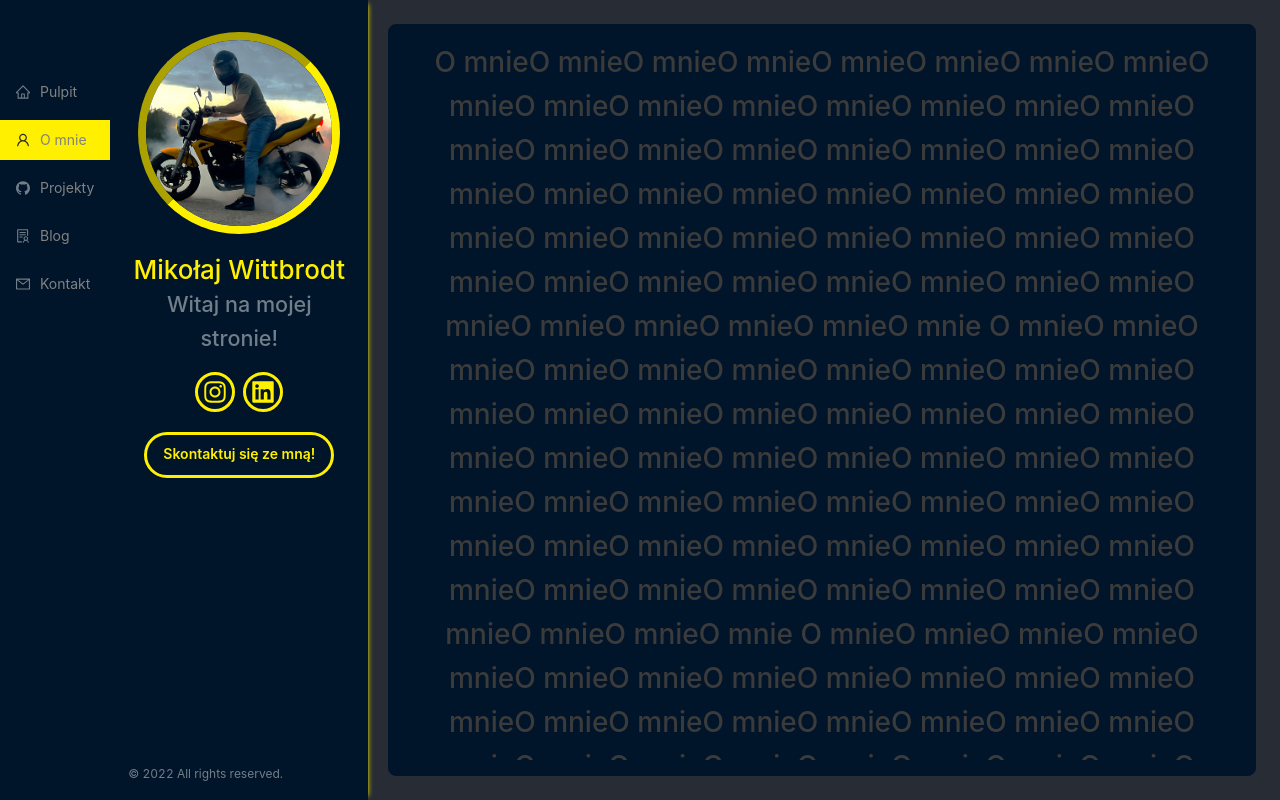
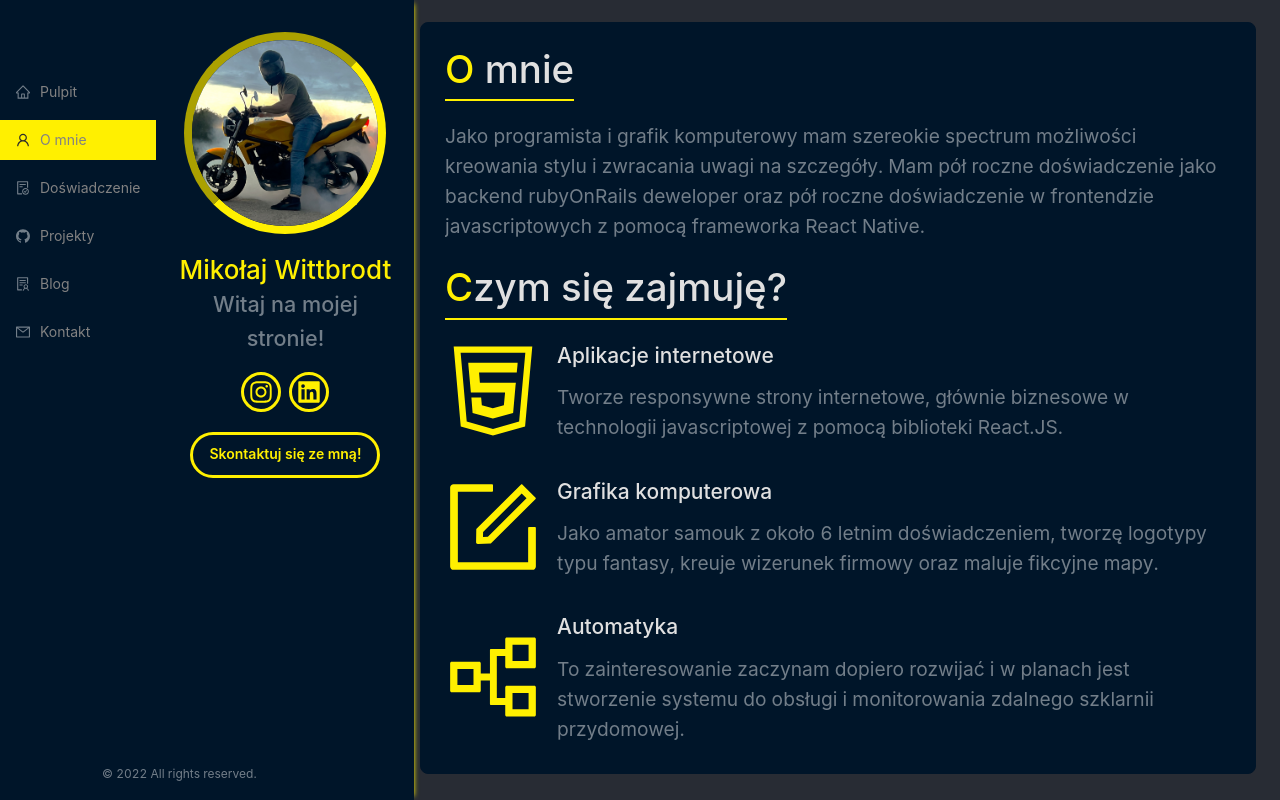
Before and after one commit to ChillyHoney/personal-page, a React (Create React App) app: page /about in a window 1280 px wide. Built offline with nearby package versions, Linux system fonts and the light colour scheme.

Commit message:
Aboutme done

```diff
--- a/src/App.less
+++ b/src/App.less
@@ -1,16 +1,10 @@
 @import '~antd/dist/antd.less';
 .App {
-  text-align: center;
   background-color: #282c34;
   min-height: 100vh;
   display: flex;
   flex-direction: row;
-  align-items: center;
   font-size: calc(10px + 2vmin);
-}
-
-a {
-  color: #000;
 }
 
 ::-webkit-scrollbar {
@@ -20,6 +14,7 @@
 ::-webkit-scrollbar-track {
   box-shadow: inset 0 0 2px #fff000;
   border-radius: 10px;
+  margin-bottom: 16px;
 }
 
 ::-webkit-scrollbar-thumb {
--- a/src/components/MainCard.tsx
+++ b/src/components/MainCard.tsx
@@ -1,17 +1,23 @@
 import { Card } from 'antd';
-import React from 'react';
+import React, { useEffect } from 'react';
 import styled from 'styled-components';
 import { device } from '../misc/styledBreakpoints';
 import AboutMe from '../pages/AboutMe';
 import Dashboard from '../pages/Dashboard';
 import { Route, Routes } from 'react-router-dom';
+import Experience from '../pages/Experience';
 
 const MainCard = () => {
+  useEffect(() => {
+    document.title = 'Mikolaj Wittbrodt';
+  }, []);
+
   return (
     <Wrapper>
       <Routes>
         <Route path='/' element={<Dashboard />} />
         <Route path='/about' element={<AboutMe />} />
+        <Route path='/experience' element={<Experience />} />
       </Routes>
     </Wrapper>
   );
@@ -22,25 +28,21 @@
 const Wrapper = styled(Card)`
   background-color: #001529;
   border-color: #001529;
-  display: flex;
-  align-items: center;
-  justify-content: center;
   color: #727e89;
   border-radius: 8px;
-  margin-left: 0;
-  margin-right: 0;
   position: fixed;
   left: 0;
   right: 0;
   height: 100%;
 
   @media ${device.tablet} {
+    margin-top: 22px;
     margin-left: 24px;
     margin-right: 24px;
     height: 94%;
   }
 
   @media ${device.laptop} {
-    left: 364px;
+    left: 396px;
   }
 `;
--- a/src/components/SideBox.tsx
+++ b/src/components/SideBox.tsx
@@ -1,10 +1,9 @@
 import { InstagramOutlined, LinkedinFilled } from '@ant-design/icons';
 import { Button } from 'antd';
 import styled from 'styled-components';
-import { device } from '../misc/styledBreakpoints';
 import MenuAvatar from './MenuAvatar';
 
-const SideBox: React.FC = () => {
+const SideBox = () => {
   const Buttons = [
     {
       icon: <InstagramIcon />,
@@ -17,7 +16,7 @@
   ];
 
   return (
-    <StyledDiv>
+    <Wrapper>
       <MenuAvatar size={202} />
       <FullName>Mikołaj Wittbrodt</FullName>
       <Title>Witaj na mojej stronie!</Title>
@@ -39,15 +38,17 @@
         Skontaktuj się ze mną!
       </ContactButton>
       <Footer>© 2022 All rights reserved.</Footer>
-    </StyledDiv>
+    </Wrapper>
   );
 };
 
 export default SideBox;
 
-const StyledDiv = styled.div`
+const Wrapper = styled.div`
+  display: flex;
+  flex-direction: column;
+  align-items: center;
   background-color: #001529;
-  flex-direction: column;
   padding: 32px 18px 32px 18px;
   box-shadow: 4px 0 5px -4px #fff000;
 `;
@@ -63,6 +64,7 @@
   margin: 16px;
   border-width: 3px;
   font-weight: 600;
+
   :hover {
     transform: scale(1.1, 1.1);
   }
@@ -70,11 +72,13 @@
 const FullName = styled.h4`
   color: #fff000;
   margin-top: 16px;
+  text-align: center;
 `;
 const Title = styled.h5`
   color: #727e89;
   margin-top: -16px;
   margin-bottom: 12px;
+  text-align: center;
 `;
 const Footer = styled.span`
   color: #727e89;
@@ -82,9 +86,9 @@
   position: fixed;
   flex-direction: row;
   bottom: 0;
+  left: 102px;
   margin-bottom: 16px;
   font-size: 12px;
-  width: 100%;
 `;
 const SocialButton = styled(Button)`
   margin: 4px;
--- a/src/components/SideNav.tsx
+++ b/src/components/SideNav.tsx
@@ -5,6 +5,7 @@
   MailOutlined,
   SolutionOutlined,
   MenuOutlined,
+  FileDoneOutlined,
 } from '@ant-design/icons';
 import { MenuProps } from 'antd';
 import { Button, Menu } from 'antd';
@@ -36,35 +37,42 @@
 const items: MenuItem[] = [
   getItem(
     <Link style={{ color: '#828282' }} to='/'>
-      Pulpit{' '}
+      Pulpit
     </Link>,
     '/',
     <HomeOutlined />
   ),
   getItem(
     <Link style={{ color: '#828282' }} to='/about'>
-      O mnie{' '}
+      O mnie
     </Link>,
     '/about',
     <UserOutlined />
   ),
   getItem(
+    <Link style={{ color: '#828282' }} to='/experience'>
+      Doświadczenie
+    </Link>,
+    '/experience',
+    <FileDoneOutlined />
+  ),
+  getItem(
     <Link style={{ color: '#828282' }} to='/projects'>
-      Projekty{' '}
+      Projekty
     </Link>,
     '/projects',
     <GithubOutlined />
   ),
   getItem(
     <Link style={{ color: '#828282' }} to='/blog'>
-      Blog{' '}
+      Blog
     </Link>,
     '/blog',
     <SolutionOutlined />
   ),
   getItem(
     <Link style={{ color: '#828282' }} to='/contact'>
-      Kontakt{' '}
+      Kontakt
     </Link>,
     '/contact',
     <MailOutlined />
@@ -73,8 +81,7 @@
 
 function SideNav() {
   const [active, setActive] = useState<boolean>(false);
-  const [itemName, setItemName] = useState('Select User Name');
-  const { height, width } = useWindowDimensions();
+  const { width } = useWindowDimensions();
 
   const handleMenuItemClick = () => {
     if (width < 1024) setActive(!active);
--- a/src/pages/AboutMe.tsx
+++ b/src/pages/AboutMe.tsx
@@ -1,37 +1,59 @@
+import {
+  FormOutlined,
+  Html5Outlined,
+  PartitionOutlined,
+} from '@ant-design/icons';
 import styled from 'styled-components';
+import { device } from '../misc/styledBreakpoints';
 
 const AboutMe = () => {
   return (
     <Wrapper>
-      <div>
-        <h1>
-          O mnieO mnieO mnieO mnieO mnieO mnieO mnieO mnieO mnieO mnieO mnieO
-          mnieO mnieO mnieO mnieO mnieO mnieO mnieO mnieO mnieO mnieO mnieO
-          mnieO mnieO mnieO mnieO mnieO mnieO mnieO mnieO mnieO mnieO mnieO
-          mnieO mnieO mnieO mnieO mnieO mnieO mnieO mnieO mnieO mnieO mnieO
-          mnieO mnieO mnieO mnieO mnieO mnieO mnieO mnieO mnieO mnie O mnieO
-          mnieO mnieO mnieO mnieO mnieO mnieO mnieO mnieO mnieO mnieO mnieO
-          mnieO mnieO mnieO mnieO mnieO mnieO mnieO mnieO mnieO mnieO mnieO
-          mnieO mnieO mnieO mnieO mnieO mnieO mnieO mnieO mnieO mnieO mnieO
-          mnieO mnieO mnieO mnieO mnieO mnieO mnieO mnieO mnieO mnieO mnieO
-          mnieO mnieO mnieO mnieO mnieO mnieO mnieO mnieO mnie O mnieO mnieO
-          mnieO mnieO mnieO mnieO mnieO mnieO mnieO mnieO mnieO mnieO mnieO
-          mnieO mnieO mnieO mnieO mnieO mnieO mnieO mnieO mnieO mnieO mnieO
-          mnieO mnieO mnieO mnieO mnieO mnieO mnieO mnieO mnieO mnieO mnieO
-          mnieO mnieO mnieO mnieO mnieO mnieO mnieO mnieO mnieO mnieO mnieO
-          mnieO mnieO mnieO mnieO mnieO mnieO mnieO mnie O mnieO mnieO mnieO
-          mnieO mnieO mnieO mnieO mnieO mnieO mnieO mnieO mnieO mnieO mnieO
-          mnieO mnieO mnieO mnieO mnieO mnieO mnieO mnieO mnieO mnieO mnieO
-          mnieO mnieO mnieO mnieO mnieO mnieO mnieO mnieO mnieO mnieO mnieO
-          mnieO mnieO mnieO mnieO mnieO mnieO mnieO mnieO mnieO mnieO mnieO
-          mnieO mnieO mnieO mnieO mnieO mnieO mnie O mnieO mnieO mnieO mnieO
-          mnieO mnieO mnieO mnieO mnieO mnieO mnieO mnieO mnieO mnieO mnieO
-          mnieO mnieO mnieO mnieO mnieO mnieO mnieO mnieO mnieO mnieO mnieO
-          mnieO mnieO mnieO mnieO mnieO mnieO mnieO mnieO mnieO mnieO mnieO
-          mnieO mnieO mnieO mnieO mnieO mnieO mnieO mnieO mnieO mnieO mnieO
-          mnieO mnieO mnieO mnieO mnieO mnie
-        </h1>
-      </div>
+      <StyledSection>
+        <Title>O mnie</Title>
+        <Description>
+          Jako programista i grafik komputerowy mam szereokie spectrum
+          możliwości kreowania stylu i zwracania uwagi na szczegóły. Mam pół
+          roczne doświadczenie jako backend rubyOnRails deweloper oraz pół
+          roczne doświadczenie w frontendzie javascriptowych z pomocą frameworka
+          React Native.
+        </Description>
+      </StyledSection>
+      <StyledSection>
+        <Title style={{ marginLeft: 0 }}>Czym się zajmuję?</Title>
+        <SecondSection>
+          <WebIcon />
+          <div>
+            <SubTitle>Aplikacje internetowe</SubTitle>
+            <Description>
+              Tworze responsywne strony internetowe, głównie biznesowe w
+              technologii javascriptowej z pomocą biblioteki React.JS.
+            </Description>
+          </div>
+        </SecondSection>
+        <SecondSection>
+          <GraphicsIcon />
+          <div>
+            <SubTitle>Grafika komputerowa</SubTitle>
+            <Description>
+              Jako amator samouk z około 6 letnim doświadczeniem, tworzę
+              logotypy typu fantasy, kreuje wizerunek firmowy oraz maluje
+              fikcyjne mapy.
+            </Description>
+          </div>
+        </SecondSection>
+        <SecondSection>
+          <AutomaticaIcon />
+          <div>
+            <SubTitle>Automatyka</SubTitle>
+            <Description>
+              To zainteresowanie zaczynam dopiero rozwijać i w planach jest
+              stworzenie systemu do obsługi i monitorowania zdalnego szklarnii
+              przydomowej.
+            </Description>
+          </div>
+        </SecondSection>
+      </StyledSection>
     </Wrapper>
   );
 };
@@ -40,9 +62,93 @@
 
 const Wrapper = styled.div`
   display: flex;
+  flex-direction: column;
   justify-content: flex-start;
   align-items: flex-start;
   height: 90vh;
   overflow: scroll;
-  overflow-x: hidden;
+  padding-bottom: 8px;
+  ::-webkit-scrollbar {
+    display: none;
+  }
+
+  @media ${device.tablet} {
+    overflow: scroll;
+    overflow-x: hidden;
+    ::-webkit-scrollbar {
+      display: flex;
+      width: 4px;
+    }
+  }
 `;
+
+const StyledSection = styled.section`
+  display: flex;
+  flex-direction: column;
+  justify-content: flex-start;
+  align-items: flex-start;
+  margin-bottom: 24px;
+`;
+
+const Title = styled.h1`
+  font-size: 5vw;
+  margin-left: 9vw;
+  color: #e0e0e0;
+  border-bottom: 2px solid #fff000;
+
+  ::first-letter {
+    color: #fff000;
+  }
+
+  @media ${device.mobileS} {
+    font-size: 10vw;
+    margin-left: 14vw;
+    margin-top: -1vh;
+  }
+
+  @media ${device.mobileL} {
+    font-size: 6vw;
+    margin-left: 8vw;
+  }
+
+  @media ${device.tablet} {
+    font-size: 4vw;
+    margin-left: 0;
+  }
+
+  @media ${device.laptop} {
+    font-size: 3vw;
+    margin-left: 0;
+  }
+`;
+
+const SubTitle = styled.h2`
+  color: #e0e0e0;
+  font-size: 1.5em;
+`;
+
+const Description = styled.span`
+  font-size: 1.2rem;
+  padding-right: 8px;
+`;
+
+const SecondSection = styled.section`
+  display: flex;
+  margin-bottom: 32px;
+`;
+
+const WebIcon = styled(Html5Outlined)`
+  font-size: 6rem;
+  margin-right: 16px;
+  color: #fff000;
+`;
+const GraphicsIcon = styled(FormOutlined)`
+  font-size: 6rem;
+  margin-right: 16px;
+  color: #fff000;
+`;
+const AutomaticaIcon = styled(PartitionOutlined)`
+  font-size: 6rem;
+  margin-right: 16px;
+  color: #fff000;
+`;
--- a/src/pages/Dashboard.tsx
+++ b/src/pages/Dashboard.tsx
@@ -22,7 +22,7 @@
   ];
 
   return (
-    <>
+    <Wrapper>
       <CarouselWrapper>
         <Carousel
           ref={ref}
@@ -33,7 +33,7 @@
           dotPosition='right'
         >
           {WhatImDoing.map((job) => (
-            <div>
+            <div key={job.levelOfJob}>
               <LevelExperiencLabel>{job.levelOfJob}</LevelExperiencLabel>
               <SubExperienceLabel>{job.detailOfJob}</SubExperienceLabel>
             </div>
@@ -60,7 +60,7 @@
           <RightIcon />
         </SocialButton>
       </div>
-    </>
+    </Wrapper>
   );
 };
 
@@ -84,8 +84,16 @@
   }
 `;
 
+const Wrapper = styled.div`
+  display: flex;
+  flex-direction: column;
+  align-items: center;
+  justify-content: center;
+  margin-top: 12vh;
+`;
+
 const CarouselWrapper = styled.div`
-  display: 'flex';
+  text-align: center;
   padding: 24px;
   width: 100%;
   height: 400px;
```
